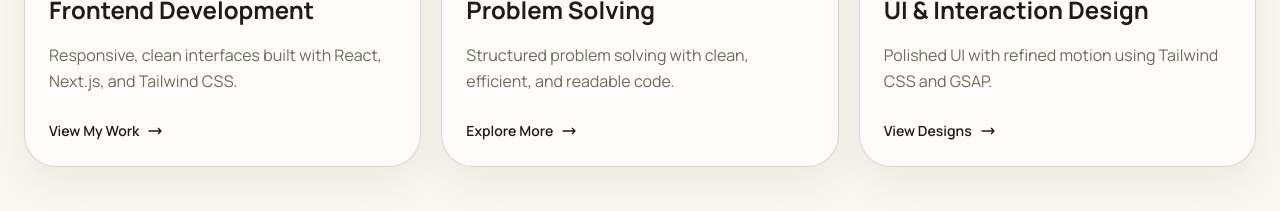
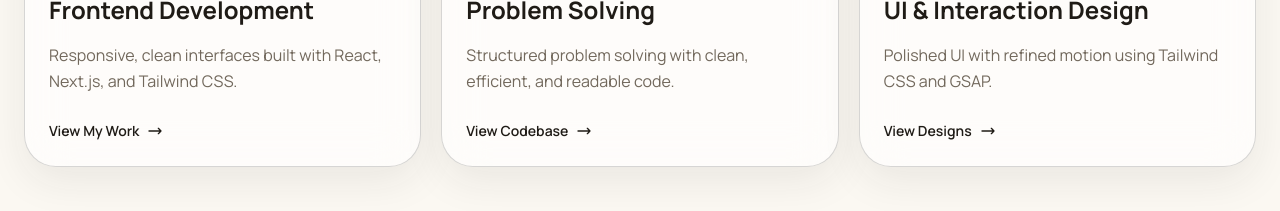
Before and after one commit to JIIT-Himanshi/portfolio, a React (Vite) app: page / in a window 1280 px wide. Shown: the part 2300-2511 px from the top of the page. Built offline with nearby package versions, Linux system fonts and the light colour scheme.

Commit message:
feat: update capability section links

```diff
--- a/src/components/Capabilities.jsx
+++ b/src/components/Capabilities.jsx
@@ -71,8 +71,8 @@ export default function Capabilities() {
       title: "Problem Solving",
       description:
         "Structured problem solving with clean, efficient, and readable code.",
-      link: "#",
-      linkText: "Explore More",
+      link: "https://leetcode.com/u/Himanshi-JIIT/",
+      linkText: "View Codebase",
       gradient: "from-black/10 to-black/0",
     },
     {
@@ -94,7 +94,7 @@ export default function Capabilities() {
       title: "UI & Interaction Design",
       description:
         "Polished UI with refined motion using Tailwind CSS and GSAP.",
-      link: "#",
+      link: "https://www.figma.com/@himanshijiit",
       linkText: "View Designs",
       gradient: "from-black/5 to-black/0",
     },
```
